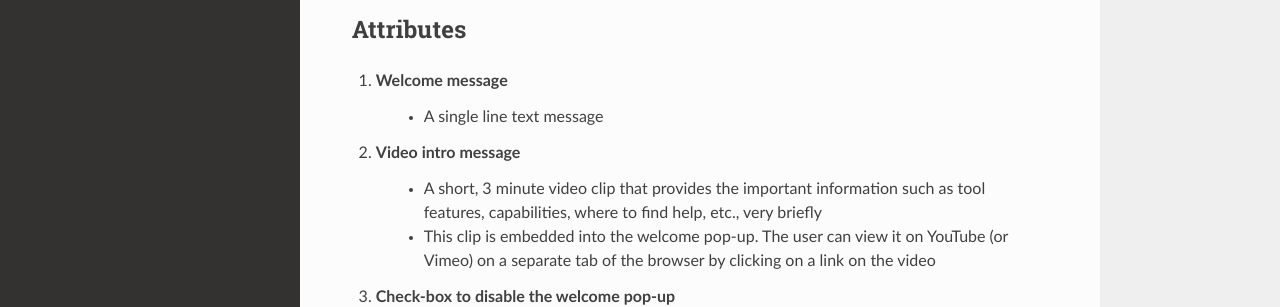
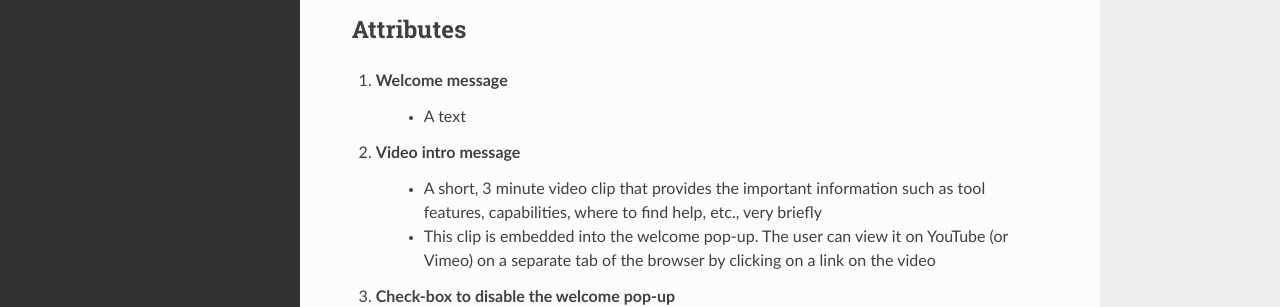
Before and after one commit to rl-institut/open_plan, a Sphinx documentation site: the page built from docs/view_components/welcome.rst, in a window 1280 px wide and 1137 px high. Shown: the part 243-550 px from the top of the window. Built offline with Sphinx 7.4.7 and the Read the Docs theme 2.0.0, drawn with Linux system fonts in a browser that asks for light colours; formulas are drawn with MathJax 3.

Commit message:
Remove redundant text from the description of the attributes
Co-authored-by: Pierre Francois <pierre-francois.duc@rl-institut.de>

```diff
--- a/docs/view_components/welcome.rst
+++ b/docs/view_components/welcome.rst
@@ -10,7 +10,7 @@ Attributes
 ^^^^^^^^^^
 
 #. **Welcome message**
-    * A single line text message
+    * A text
 
 #. **Video intro message**
     * A short, 3 minute video clip that provides the important information such as tool features, capabilities, where to find help, etc., very briefly
```
